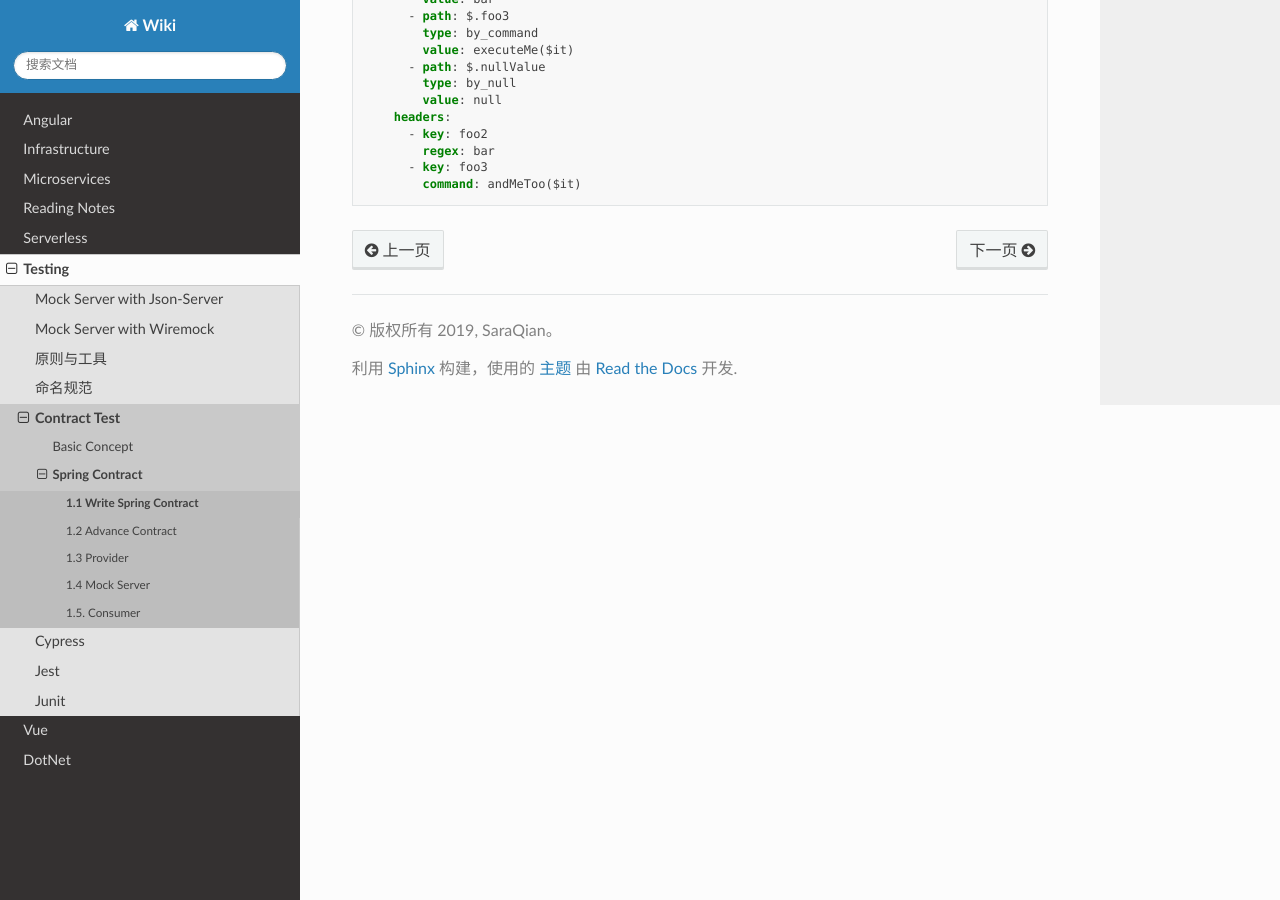
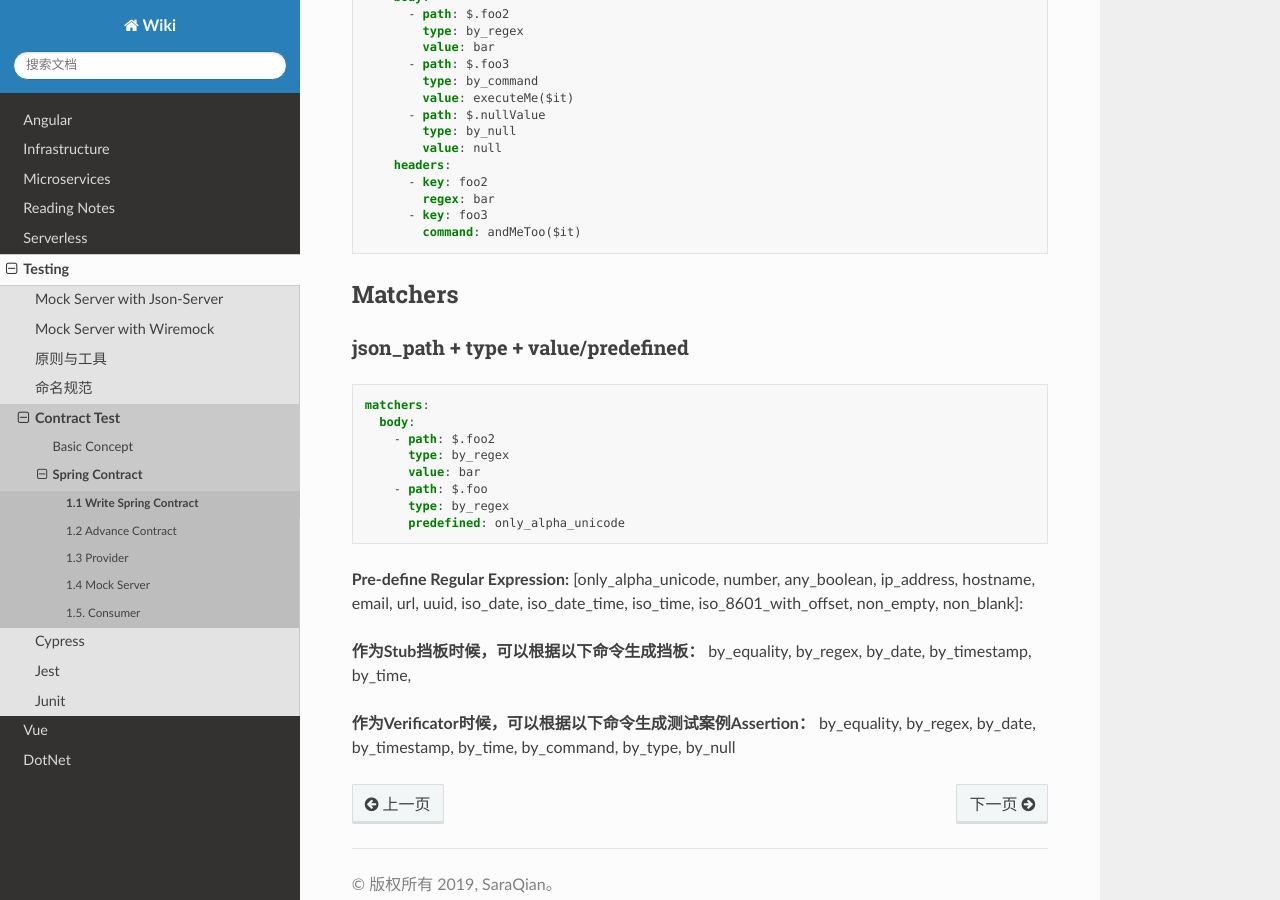
Before and after one commit to abigail830/Sphinx_wiki, a Sphinx documentation site: the page built from source/Testing/ContractTest/SpringContract/11_write_contract.rst, in a window 1280 px wide and 900 px high, scrolled down 1900 px. Built offline with Sphinx 7.4.7 and the Read the Docs theme 2.0.0, drawn with Linux system fonts in a browser that asks for light colours.

Commit message:
Update 11_write_contract.rst

```diff
--- a/source/Testing/ContractTest/SpringContract/11_write_contract.rst
+++ b/source/Testing/ContractTest/SpringContract/11_write_contract.rst
@@ -5,9 +5,12 @@ Spring Contract support 2 format: YAML & Groovy. Here focus on YAML format
 
 
 * `Naming`_
-* `Header`_
-* `Request`_
-* `Response`_
+* Body
+
+  * `Header`_
+  * `Request`_
+  * `Response`_
+  * `Matchers`_
 
 Naming
 ----------
@@ -106,8 +109,31 @@ Response
         - key: foo3
           command: andMeToo($it)
 
+Matchers
+----------------
 
+json_path + type + value/predefined
+^^^^^^^^^^^^^^^^^^^^^^^^^^^^^^^^^^^^^^^^^^^^
 
+.. code-block:: yaml
+
+    matchers:
+      body:
+        - path: $.foo2
+          type: by_regex
+          value: bar
+        - path: $.foo
+          type: by_regex
+          predefined: only_alpha_unicode
+
+**Pre-define Regular Expression:**
+[only_alpha_unicode, number, any_boolean, ip_address, hostname, email, url, uuid, iso_date, iso_date_time, iso_time, iso_8601_with_offset, non_empty, non_blank]:
+
+**作为Stub挡板时候，可以根据以下命令生成挡板：**
+by_equality, by_regex, by_date, by_timestamp, by_time,
+
+**作为Verificator时候，可以根据以下命令生成测试案例Assertion：**
+by_equality, by_regex, by_date, by_timestamp, by_time, by_command, by_type, by_null
 
 
 .. index:: Testing, Contract
```
